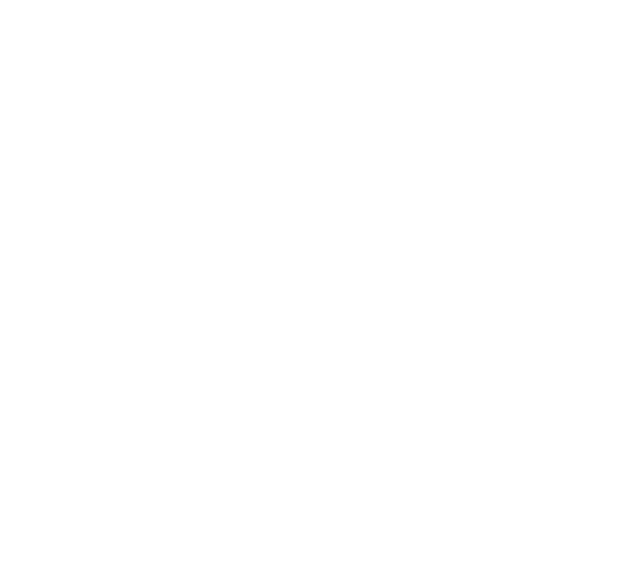
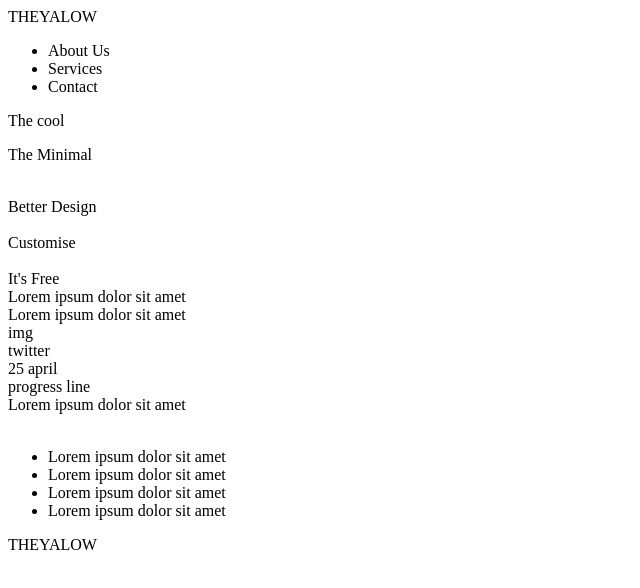
Before and after one commit to kseniya1706/theyalow, a plain HTML site: page index.html in a window 1280 px wide. Shown: the whole page, without its empty margins (0-640 px from the left). Drawn offline with Linux system fonts and the light colour scheme.

Commit message:
feat: creat markup

```diff
--- a/index.html
+++ b/index.html
@@ -7,6 +7,78 @@
     <title>Document</title>
 </head>
 <body>
+    <div class="wrapper">
+        <header class="header">
+            <div class="logo">
+                THEYALOW
+            </div>
+            <nav class="nav">
+                <ul>
+                    <li><a>About Us</a></li>
+                    <li><a>Services</a></li>
+                    <li><a>Contact</a></li>
+                </ul>
+            </nav>
+        </header>
+        <main class="main">
+            <div class="slider">
+                <div class="videoWindow">
+
+                </div>
+                <div class="videoDescription">
+                    <p>The cool</p>
+                    <p>The Minimal</p>
+                </div>
+            </div>
+            <div class="advantages">
+                <div>
+                    <div><img src="" alt=""></div>
+                    <div>Better Design</div>
+                </div>
+                <div>
+                    <div><img src="" alt=""></div>
+                    <div>Customise</div>
+                </div>
+                <div>
+                    <div><img src="" alt=""></div>
+                    <div>It's Free</div>
+                </div>
+            </div>
+            <div class="visualization">
+                <div>Lorem ipsum dolor sit amet</div>
+
+                <div class="sliderVizual">
+                    <div>
+                        <div>Lorem ipsum dolor sit amet</div>
+                        <div>img</div>
+                        <div>twitter</div>
+                    </div>
+                    <div>25 april</div>
+                    <div>progress line</div>
+                </div>
+            </div>
+            <div class="crossplatform">
+                <div>Lorem ipsum dolor sit amet</div>
+                <div>
+                    <div><img src="" alt=""></div>
+                    <div>
+                        <ul>
+                            <li>Lorem ipsum dolor sit amet</li>
+                            <li>Lorem ipsum dolor sit amet</li>
+                            <li>Lorem ipsum dolor sit amet</li>
+                            <li>Lorem ipsum dolor sit amet</li>
+                        </ul>
+                    </div>
+                </div>
+            </div>
+
+        </main>
+        <footer class="footer">
+            <div class="logo">
+                    THEYALOW
+            </div>
+        </footer>
+    </div>
 
 </body>
 </html>
```
